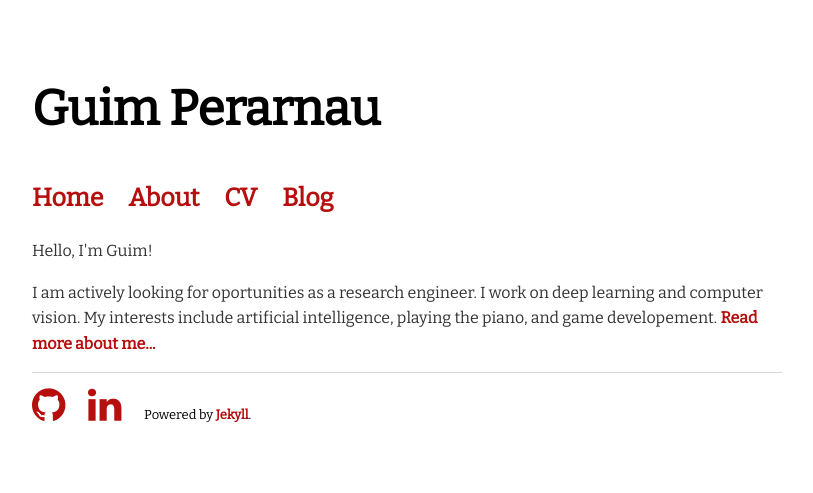
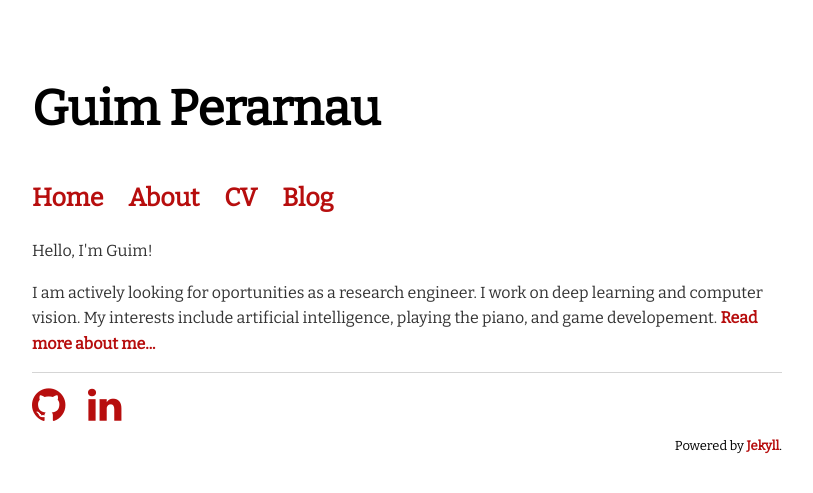
Before and after one commit to Guim3/guim3.github.io, a Jekyll site: the page built from index.html, in a window 1280 px wide. Shown: the top 493 px of the page, without its empty margins (233-1046 px from the left). Built offline with Jekyll 4.4.1, drawn with Linux system fonts in a browser that asks for light colours; nearby versions of some CDN libraries.

Commit message:
Correct right alignment of "powered by jekyll"

```diff
--- a/_layouts/default.html
+++ b/_layouts/default.html
@@ -42,9 +42,11 @@
 					    </a>
 					  </li>
 					{% endif %}
-					<jek>
+				</ul>
+				<ul>
+					<div>
 						Powered by <a href="http://jekyllrb.com/">Jekyll</a>.
-					</jek>
+					</div>
 				</ul>
 			</footer>
 		</body>
--- a/css/main.css
+++ b/css/main.css
@@ -25,7 +25,7 @@ footer ul {
     text-align: left;
 }
 
-footer ul jek {
+footer ul div {
     text-align: right;
 }
 
```
